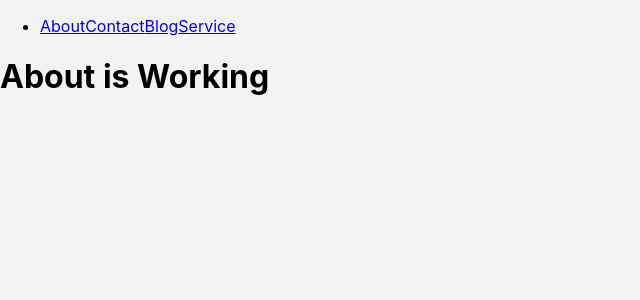
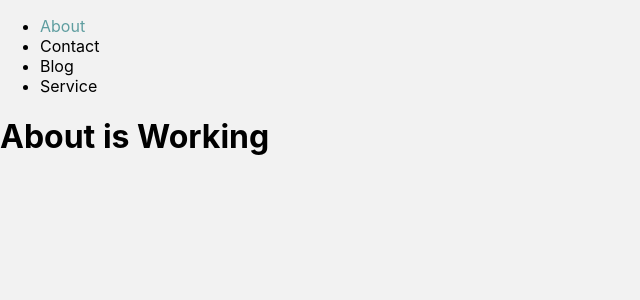
Before and after one commit to subhomoyprojects/thapa_teaching, a React (Create React App) app: page / in a window 1280 px wide. Shown: the top 300 px of the page, without its empty margins (0-640 px from the left). Built offline with nearby package versions, Linux system fonts and the light colour scheme.

Commit message:
add navigation

```diff
--- a/src/App.css
+++ b/src/App.css
@@ -33,3 +33,10 @@ body {
   padding: 7px 15px;
   margin-bottom: 15px;
 }
+.navbar .active {
+  color: cadetblue;
+}
+.navbar li a {
+  color: black;
+  text-decoration: none;
+}
--- a/src/App.js
+++ b/src/App.js
@@ -3,6 +3,7 @@ import About from "./component/pages/About";
 import Contact from "./component/pages/Contact";
 import Blog from "./component/pages/Blog";
 import Service from "./component/pages/Service";
+import Error from "./component/pages/Error";
 import "./App.css";
 
 function App() {
@@ -14,6 +15,7 @@ function App() {
           <Route path="contact" element={<Contact />} />
           <Route path="blog" element={<Blog />} />
           <Route path="service" element={<Service />} />
+          <Route path="*" element={<Error />} />
         </Routes>
       </BrowserRouter>
     </>
--- a/src/component/navigation/Navigation.jsx
+++ b/src/component/navigation/Navigation.jsx
@@ -1,14 +1,20 @@
 import React from "react";
-import { Link } from "react-router-dom";
+import { NavLink } from "react-router-dom";
 
 function Navigation(props) {
   return (
-    <ul>
+    <ul className="navbar">
       <li>
-        <Link to="/">About</Link>
-        <Link to="/contact">Contact</Link>
-        <Link to="/blog">Blog</Link>
-        <Link to="/service">Service</Link>
+        <NavLink to="/">About</NavLink>
+      </li>
+      <li>
+        <NavLink to="/contact">Contact</NavLink>
+      </li>
+      <li>
+        <NavLink to="/blog">Blog</NavLink>
+      </li>
+      <li>
+        <NavLink to="/service">Service</NavLink>
       </li>
     </ul>
   );
--- /dev/null
+++ b/src/component/pages/Error.jsx
@@ -0,0 +1,13 @@
+import React from "react";
+import Navigation from "../navigation/Navigation";
+
+function Error(props) {
+  return (
+    <>
+      <Navigation />
+      <h1>404 Page</h1>
+    </>
+  );
+}
+
+export default Error;
```
